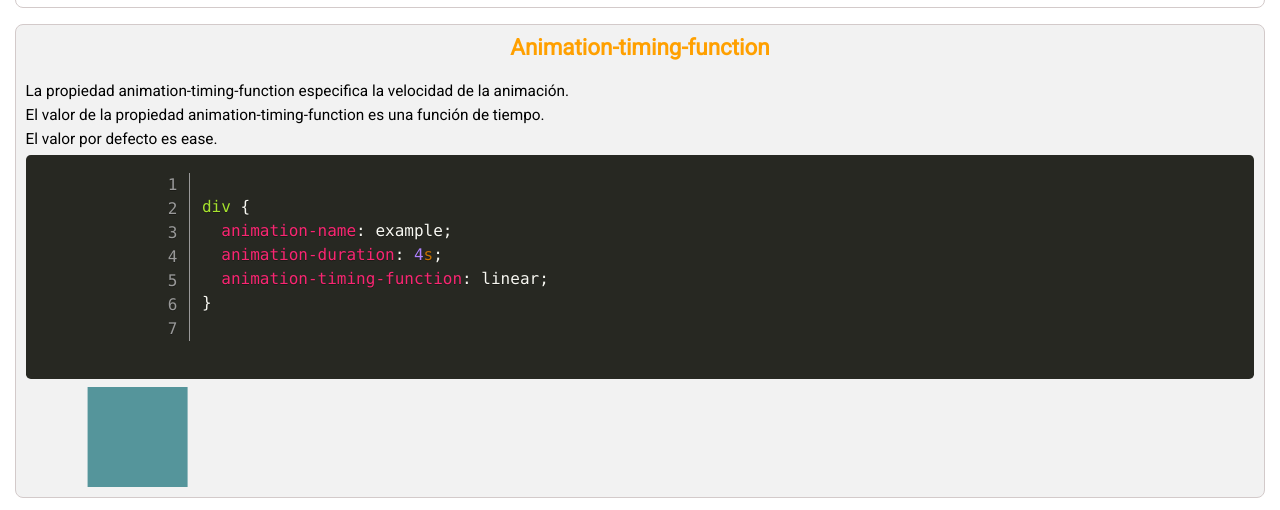
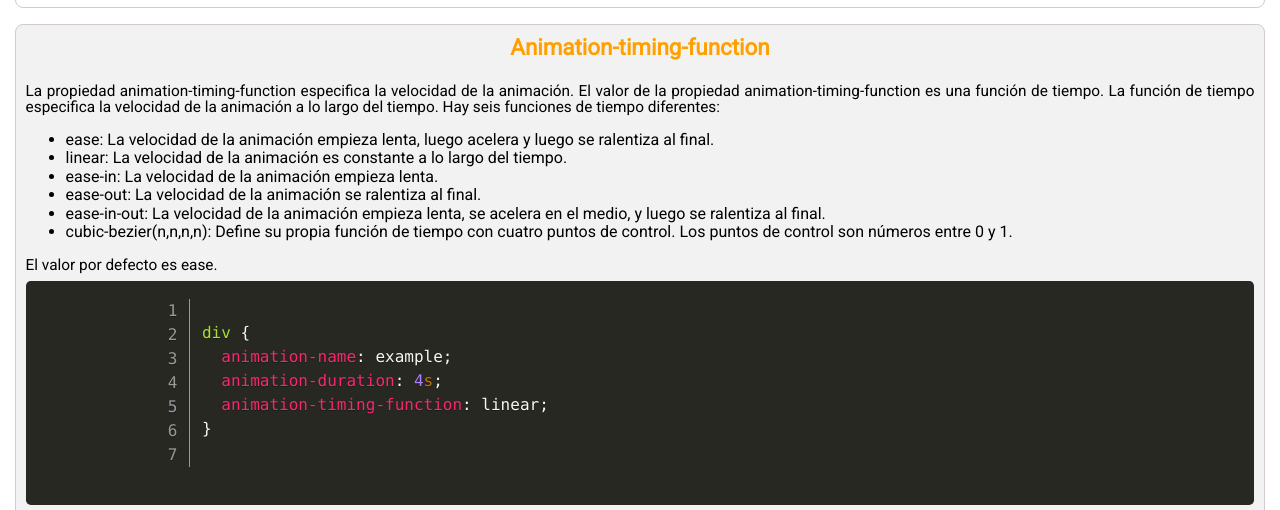
Before and after one commit to iesgrancapitan-diw/Tutorial_CSS3_2022-23, a plain HTML site: page Animaciones.html in a window 1280 px wide. Shown: the part 4352-4862 px from the top of the page. Drawn offline with Linux system fonts and the light colour scheme.

Commit message:
animacion timing con sus funciones

```diff
--- a/Animaciones.html
+++ b/Animaciones.html
@@ -268,10 +268,26 @@
           <p>
             La propiedad animation-timing-function especifica la velocidad de la
             animación.
-          </p>
-          <p>
+
             El valor de la propiedad animation-timing-function es una función de
             tiempo.
+
+            La función de tiempo especifica la velocidad de la animación a lo
+            largo del tiempo. Hay seis funciones de tiempo diferentes:
+
+            <ul>
+              <li>ease: La velocidad de la animación empieza lenta, luego acelera
+                y luego se ralentiza al final.</li>
+              <li>linear: La velocidad de la animación es constante a lo largo del
+                tiempo.</li>
+              <li>ease-in: La velocidad de la animación empieza lenta.</li>
+              <li>ease-out: La velocidad de la animación se ralentiza al final.</li>
+              <li>ease-in-out: La velocidad de la animación empieza lenta, se
+                acelera en el medio, y luego se ralentiza al final.</li>
+              <li>cubic-bezier(n,n,n,n): Define su propia función de tiempo con
+                cuatro puntos de control. Los puntos de control son números entre
+                0 y 1.</li>
+            </ul>
           </p>
           <p>El valor por defecto es ease.</p>
           <pre class="line-numbers">
```
